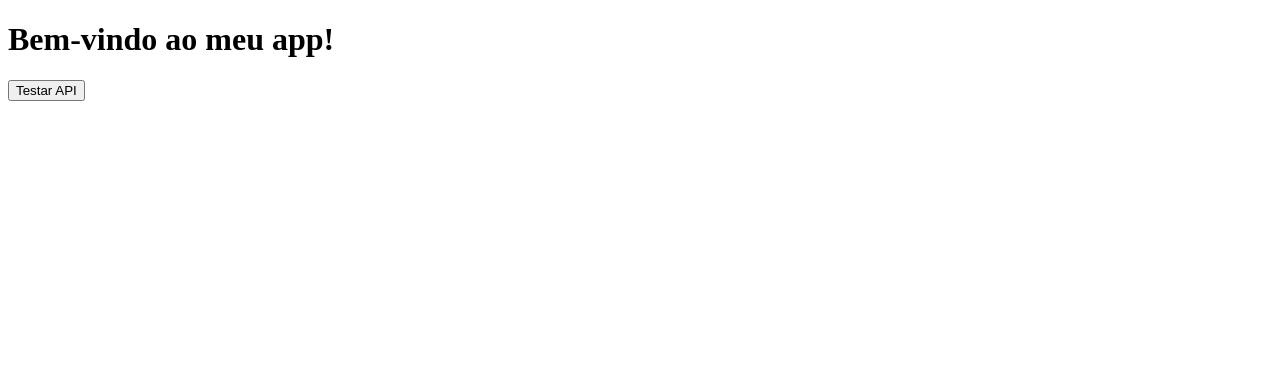
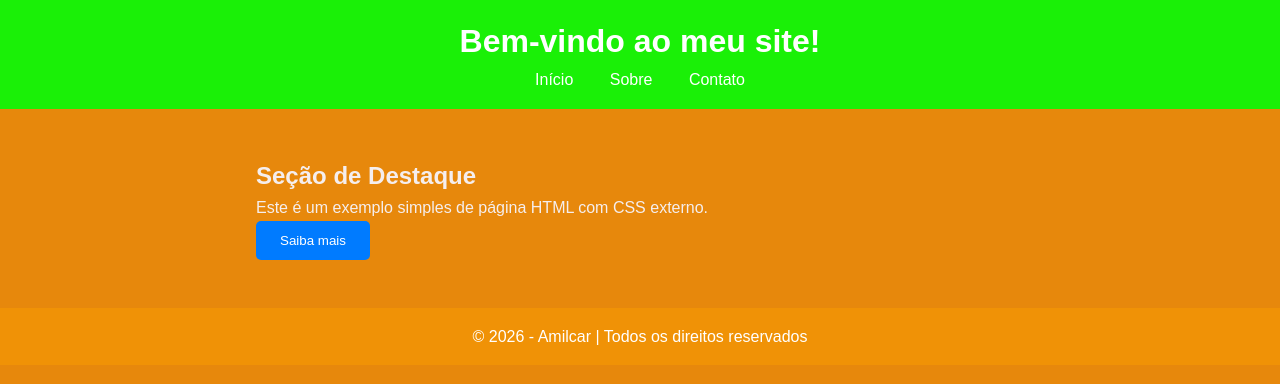
Before and after one commit to AmilcarNeres/meu-app-hibrido, a website: page public/index.html in a window 1280 px wide. Drawn offline with Linux system fonts and the light colour scheme.

Commit message:
Atualizando projeto completo

```diff
--- a/package.json
+++ b/package.json
@@ -8,8 +8,9 @@
   "keywords": [],
   "author": "",
   "license": "ISC",
-  "description": "",
   "dependencies": {
     "express": "^5.2.1"
-  }
+  },
+  "devDependencies": {},
+  "description": ""
 }
--- a/public/index.html
+++ b/public/index.html
@@ -1,20 +1,37 @@
 <!DOCTYPE html>
-<html lang="pt-BR">
+<html lang="pt-br">
 <head>
   <meta charset="UTF-8">
-  <title>Meu App Híbrido</title>
+  <meta name="viewport" content="width=device-width, initial-scale=1.0">
+  <title>Meu Primeiro Site</title>
+  <!-- Importando o CSS externo -->
+  <link rel="stylesheet" href="css/style.css">
 </head>
 <body>
-  <h1>Bem-vindo ao meu app!</h1>
-  <button onclick="fetchData()">Testar API</button>
-  <p id="resposta"></p>
 
-  <script>
-    async function fetchData() {
-      const res = await fetch("/api/hello");
-      const data = await res.json();
-      document.getElementById("resposta").innerText = data.message;
-    }
-  </script>
+  <!-- Cabeçalho -->
+  <header>
+    <h1>Bem-vindo ao meu site!</h1>
+    <nav>
+      <a href="#">Início</a>
+      <a href="#">Sobre</a>
+      <a href="#">Contato</a>
+    </nav>
+  </header>
+
+  <!-- Conteúdo principal -->
+  <main>
+    <section>
+      <h2>Seção de Destaque</h2>
+      <p>Este é um exemplo simples de página HTML com CSS externo.</p>
+      <button>Saiba mais</button>
+    </section>
+  </main>
+
+  <!-- Rodapé -->
+  <footer>
+    <p>© 2026 - Amilcar  | Todos os direitos reservados</p>
+  </footer>
+
 </body>
 </html>
```
